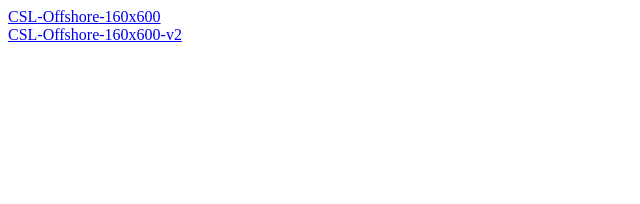
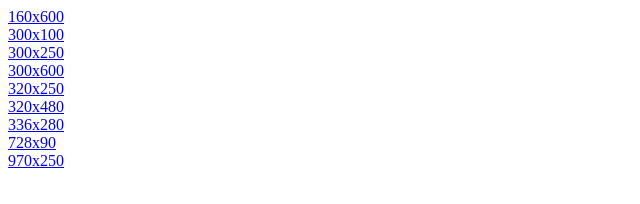
Before and after one commit to devkryzalid/devkryzalid.github.io, a plain HTML site: page index.html in a window 1280 px wide. Shown: the whole page, without its empty margins (0-640 px from the left). Drawn offline with Linux system fonts and the light colour scheme.

Commit message:
Update index.html

```diff
--- a/index.html
+++ b/index.html
@@ -1,5 +1,13 @@
-<a href="/Geofencing–Transhipment-300x600">CSL-Offshore-160x600</a><br>
-<a href="/Geofencing–Transhipment-300x600-v2">CSL-Offshore-160x600-v2</a><br>
+<a href="/Transhipment-CSL-Australia/160x600/index.html">160x600</a><br>
+<a href="/Transhipment-CSL-Australia/300x100/index.html">300x100</a><br>
+<a href="/Transhipment-CSL-Australia/300x250/index.html">300x250</a><br>
+<a href="/Transhipment-CSL-Australia/300x600/index.html">300x600</a><br>
+<a href="/Transhipment-CSL-Australia/320x250/index.html">320x250</a><br>
+<a href="/Transhipment-CSL-Australia/320x480/index.html">320x480</a><br>
+<a href="/Transhipment-CSL-Australia/336x280/index.html">336x280</a><br>
+<a href="/Transhipment-CSL-Australia/728x90/index.html">728x90</a><br>
+<a href="/Transhipment-CSL-Australia/970x250/index.html">970x250</a><br>
+
 
 
 
```
